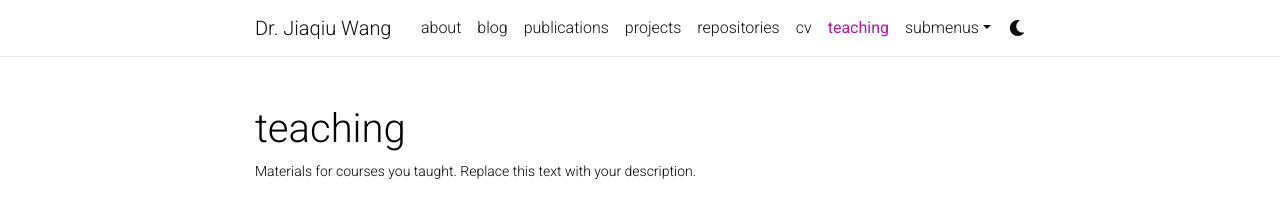
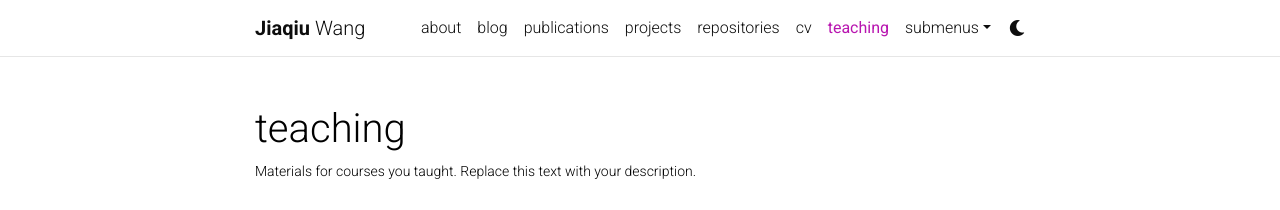
Before and after one commit to JQKingCN/JQKingCN.github.io, a Jekyll site: the page built from _pages/teaching.md, in a window 1280 px wide. Shown: the top 210 px of the page. Built offline with Jekyll 4.4.1, drawn with Linux system fonts in a browser that asks for light colours; comment, search, counter and statistics services are not loaded; a style sheet for code colours, icons or effects is not loaded.

```diff
--- a/_config.yml
+++ b/_config.yml
@@ -2,7 +2,7 @@
 # Site settings
 # -----------------------------------------------------------------------------
 
-title: Dr. Jiaqiu Wang # the website title (if blank, full name will be used instead)
+title: blank # the website title (if blank, full name will be used instead)
 first_name: Jiaqiu
 middle_name:
 last_name: Wang
```
